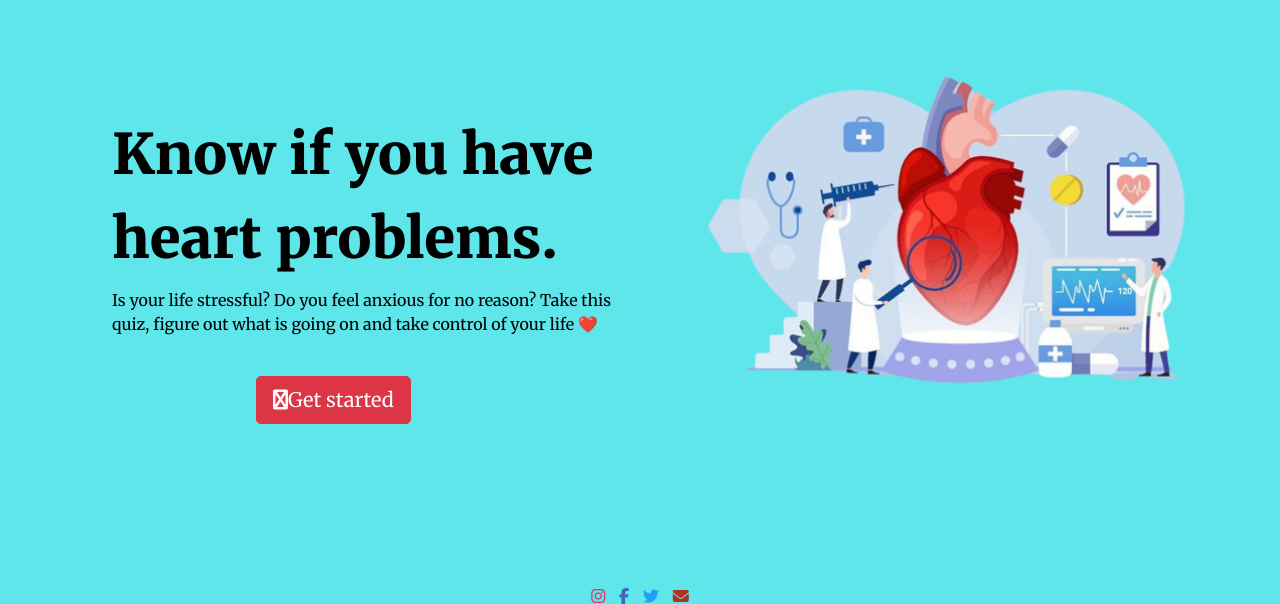
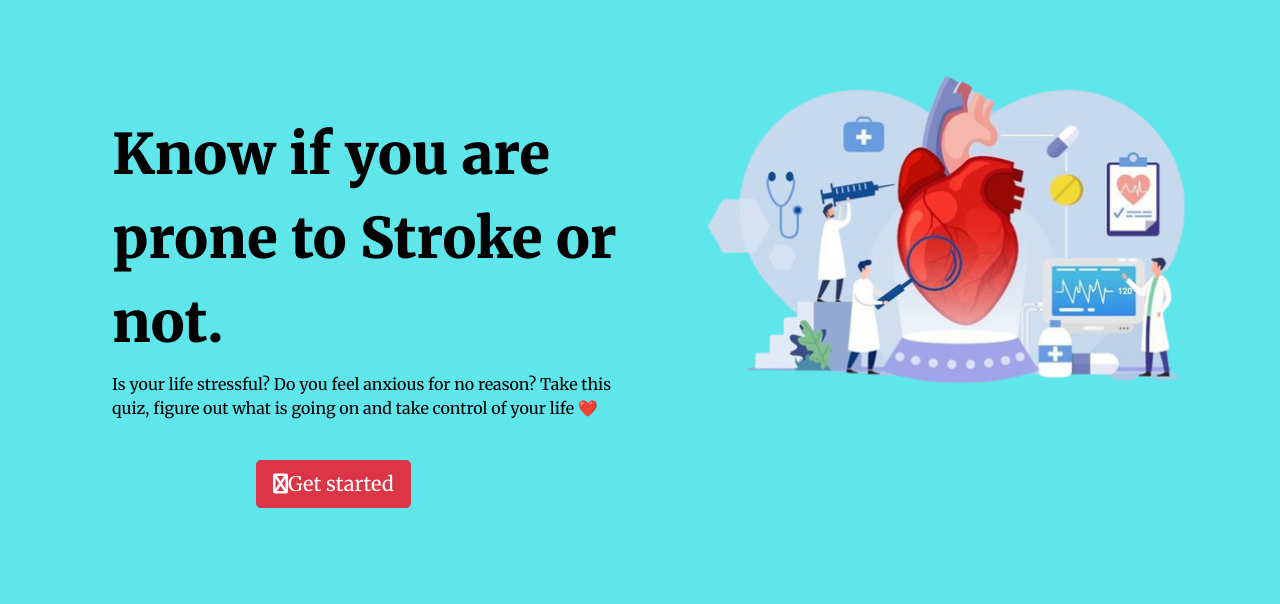
Before and after one commit to Vignesh227/Stroke-prediction, a Flask app: page / in a window 1280 px wide. Shown: the part 126-730 px from the top of the page. Run offline with Flask 2, Linux system fonts and the light colour scheme; some libraries are stand-ins or nearby versions.

Commit message:
Update index.html

```diff
--- a/templates/index.html
+++ b/templates/index.html
@@ -81,7 +81,8 @@
 
        <div class="row">
         <div class="col-lg-6 pad">
-         <h1>Know if you have heart problems.</h1>
+         <!-- <h1>Know if you have heart problems.</h1> -->
+         <h1>Know if you are prone to Stroke or not.</h1>
          <h2>Is your life stressful? Do you feel anxious for no reason? Take this quiz, figure out what is going on and take control of your life ❤️</h2>
          <div class="get-started-buttons">
           <a href="{{url_for('predict')}}">
```
